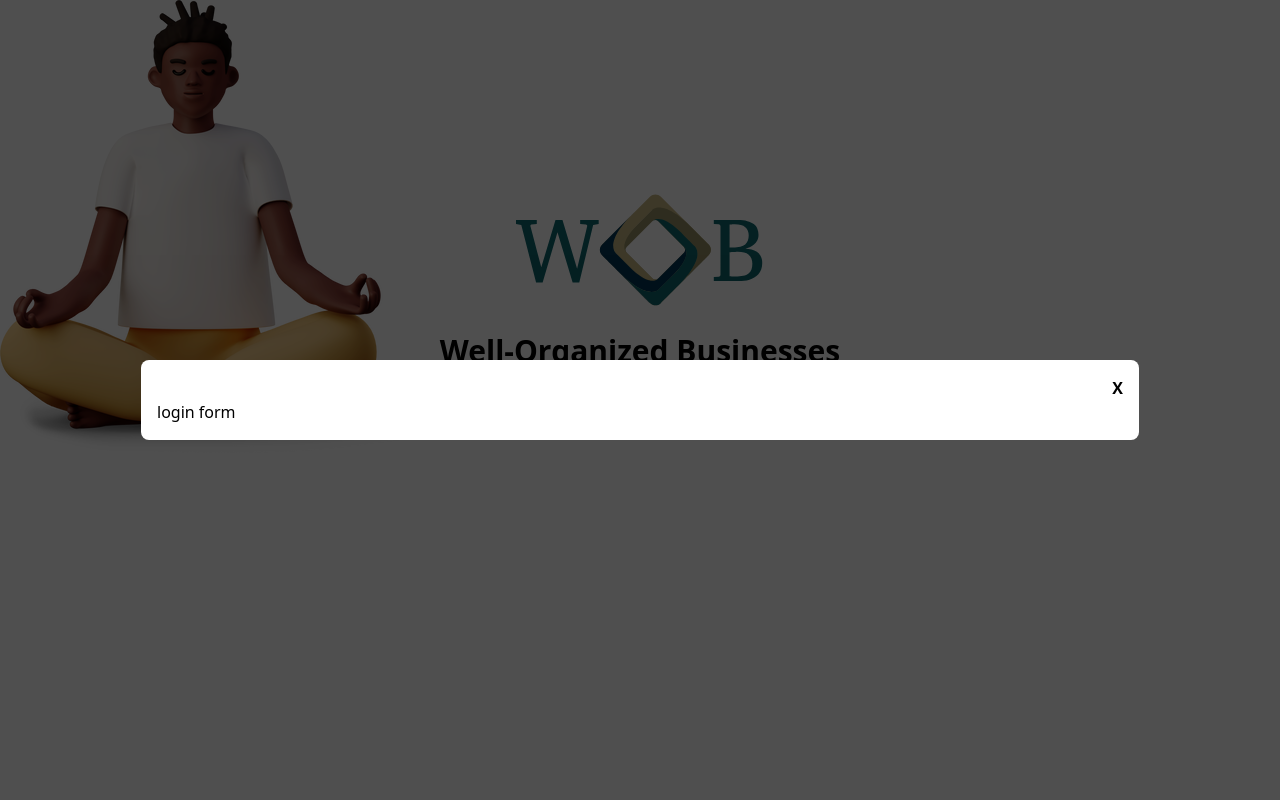
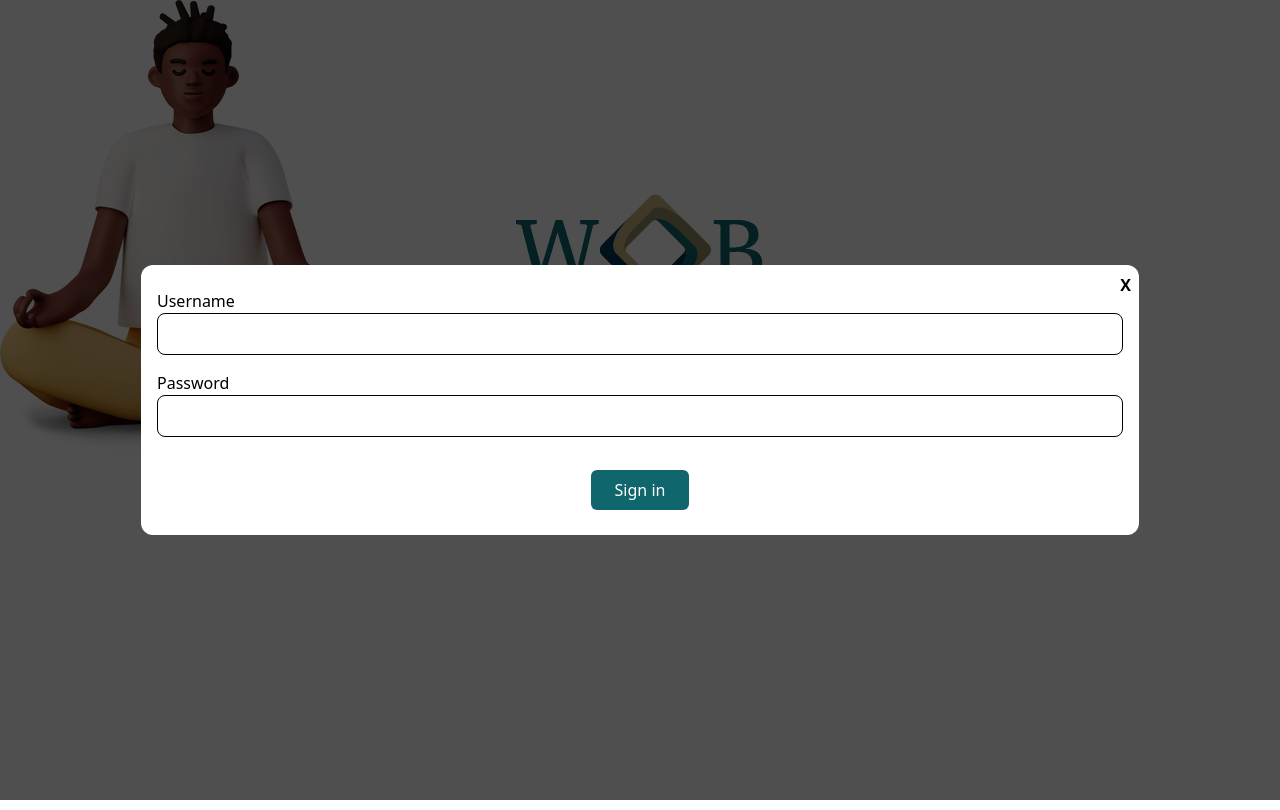
Before and after one commit to michelk27/wob-frontend, a React (Create React App) app: page / in a window 1280 px wide. Both pictures are taken after a click on the button "Sign in". Built offline with nearby package versions, Linux system fonts and the light colour scheme.

Commit message:
X/sign in button position

```diff
--- a/src/components/Modals/MainModal.jsx
+++ b/src/components/Modals/MainModal.jsx
@@ -4,8 +4,16 @@ function MainModal(props) {
 
     return (
         <div className="fixed top-0 left-0 w-screen min-h-screen bg-black-opacity-60 z-10 flex justify-center items-center">
-            <div className="w-[998px] rounded-lg bg-white p-4 z-20 ">
-                <div className="w-full flex justify-end items-center ">
+            <div className="w-[998px] rounded-[12px] bg-white p-4 z-20 relative ">
+                <div className="flex flex-col py-2">
+                    <label>Username</label>
+                    <input className="rounded-lg border p-2" type="text"/>
+                </div>
+                <div className="flex flex-col py-2">
+                    <label>Password</label>
+                    <input className="rounded-lg border p-2" type="text"/>
+                </div>
+                <div className="absolute top-2 right-2 font-bold">
                     <button className="text-right font-bold " onClick={props.onClose}>X</button>
                 </div>
                 <div className="w-full">
--- a/src/components/Template/LoginTemplate.jsx
+++ b/src/components/Template/LoginTemplate.jsx
@@ -1,11 +1,14 @@
 import React from 'react';
 import MainModal from "../Modals/MainModal.jsx";
+import PrimaryButton from "../Buttons/PrimaryButton.jsx";
 
 function LoginTemplate(props) {
 
     return (
         <MainModal onClose={props.onClose}>
-            login form
+            <div className="w-[416px] h-[74px] flex justify-center items-center mx-auto">
+                <PrimaryButton label="Sign in" onClick={props.open}  />
+            </div>
         </MainModal>
 
     );
```
